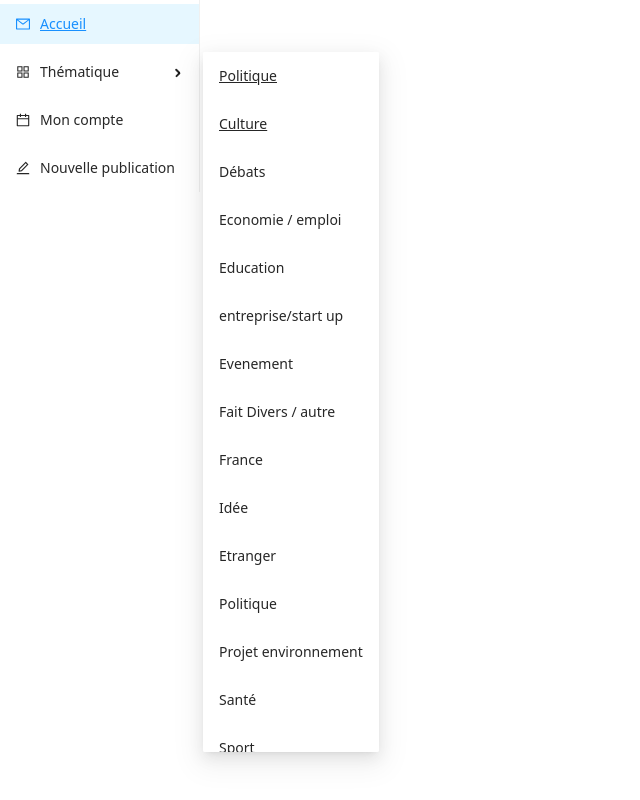
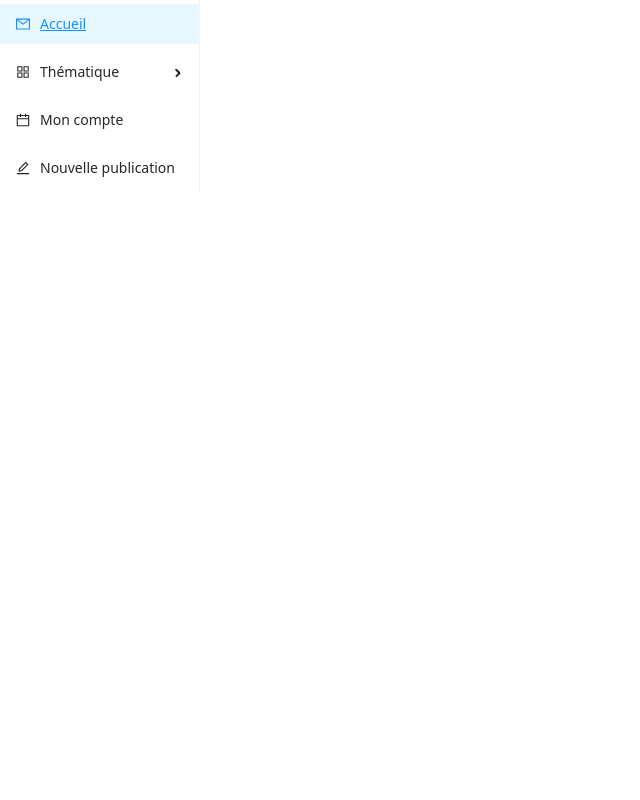
Before and after one commit to remybajo/projetagora, a React (Create React App) app in the folder reactapp/: page /SideBarDroite in a window 1280 px wide. Shown: the whole page, without its empty margins (0-640 px from the left). Built offline with nearby package versions, Linux system fonts and the light colour scheme.

Commit message:
envoie derniere modif

```diff
--- a/reactapp/src/Accueil.js
+++ b/reactapp/src/Accueil.js
@@ -38,7 +38,8 @@ import {
   LinkOutlined,
   DownCircleFilled,
 } from "@ant-design/icons";
-
+import SideBarDroite from "./SideBarDroite";
+import EnTete from "./EnTete";
 import Carousel from "react-bootstrap/Carousel";
 import Button from "react-bootstrap/Button";
 
--- a/reactapp/src/SideBarDroite.js
+++ b/reactapp/src/SideBarDroite.js
@@ -1,7 +1,8 @@
-import React, { useState } from "react";
+
 import { Link, Redirect } from "react-router-dom";
+import React, { useState, useEffect, useRef } from "react";
 import Inscription from "./inscription";
-import { connect } from "react-redux";
+import { connect } from 'react-redux'
 import {
   Button,
   Layout,
@@ -13,7 +14,7 @@ import {
   Row,
   Col,
   Tabs,
-  Modal,
+  Modal
 } from "antd";
 import "antd/dist/antd.css";
 import {
@@ -39,10 +40,37 @@ const { SubMenu } = Menu;
 const { Meta } = Card;
 const { TabPane } = Tabs;
 
+
 function SideBarDroite(props) {
   const [isModalVisible, setIsModalVisible] = useState(false);
-  const [isConnect, setIsConnect] = useState(false);
-  const [isConnectProfil, setIsConnectProfil] = useState(false);
+  const [isConnect, setIsConnect] = useState(false)
+  const [isConnectProfil, setIsConnectProfil] = useState(false)
+  const [theme, setTheme] = useState("")
+
+  //Bade de donnée Data
+const themeData = [
+
+  "Emploi",
+  "Education",
+  "Politique",
+  "Evenement",
+  "Environnement",
+  "Sport",
+  "Tourisme",
+  "Tu as remarqué ?"
+
+]
+
+
+
+  var findClickTheme = (theme) => {
+    setTheme(theme)
+
+
+  }
+  if (theme){
+   return <Redirect to={`/pageTheme/${theme}`} />
+  }
 
   var showModal = () => {
     setIsModalVisible(true);
@@ -57,94 +85,76 @@ function SideBarDroite(props) {
   };
 
   var handleClick = async () => {
-    if (props.token == null) {
-      showModal();
-    } else {
-      setIsConnect(true);
-    }
-  };
+    if (props.token == null){
+    showModal()
+ } else{
+   setIsConnect(true)
+  }}
 
-  if (isConnect) {
+  if (isConnect){
     return <Redirect to="/pageprofil" />;
   }
 
   var handleClickPubli = (e) => {
-    if (props.token == null) {
-      showModal();
-    } else {
-      setIsConnectProfil(true);
+    if (props.token == null){
+      showModal()
+   } else{
+     setIsConnectProfil(true)
+    }}
+
+    if (isConnectProfil){
+      return <Redirect to="/nouvelPublication" />;
     }
-  };
 
-  if (isConnectProfil) {
-    return <Redirect to="/nouvelPublication" />;
-  }
+
+
+
+
+    var publiTheme = themeData.map((theme, i) => {
+      return (
+        <Menu.Item onClick={() => findClickTheme(theme)} key="i">{theme}</Menu.Item>
+      )})
 
   return (
     <Sider className="site-layout-background">
-      <Modal
-        title="connexion/inscription"
-        style={{ displayflex: 1, width: 150 }}
-        visible={isModalVisible}
-        onOk={handleOk}
-        onCancel={handleCancel}
-      >
-        <Inscription />{" "}
-      </Modal>{" "}
+      <Modal title="connexion/inscription" style={{ displayflex: 1, width: 150 }}
+
+visible={isModalVisible}
+onOk={handleOk}
+onCancel={handleCancel}>
+<Inscription /> </Modal>
+      {" "}
       <Menu
         style={{ width: 200 }}
         defaultSelectedKeys={["1"]}
-        defaultOpenKeys={["sub1"]}
+        // defaultOpenKeys={["sub1"]}
       >
         <Menu.Item key="1" icon={<MailOutlined />}>
           <Link to="/">Accueil</Link>
         </Menu.Item>
         <SubMenu key="sub1" icon={<AppstoreOutlined />} title="Thématique">
-          <Menu.Item key="3">
-            <Link to="/">Politique</Link>
-          </Menu.Item>
-          <Menu.Item key="4">
-            <Link to="/">Culture</Link>
-          </Menu.Item>
-          <Menu.Item key="4">Débats</Menu.Item>
-          <Menu.Item key="4">Economie / emploi </Menu.Item>
-          <Menu.Item key="4">Education </Menu.Item>
-          <Menu.Item key="4">entreprise/start up </Menu.Item>
-          <Menu.Item key="4">Evenement</Menu.Item>
-          <Menu.Item key="4">Fait Divers / autre </Menu.Item>
-          <Menu.Item key="4">France </Menu.Item>
-          <Menu.Item key="4">Idée</Menu.Item>
-          <Menu.Item key="4">Etranger</Menu.Item>
-          <Menu.Item key="4">Politique</Menu.Item>
-          <Menu.Item key="4">Projet environnement</Menu.Item>
-          <Menu.Item key="4">Santé</Menu.Item>
-          <Menu.Item key="4">Sport</Menu.Item>
-          <Menu.Item key="4">T’as remarqué?</Menu.Item>
-          <Menu.Item key="4">Tourisme / voyage </Menu.Item>
-          <Menu.Item key="4">Transport</Menu.Item>
+          {publiTheme}
         </SubMenu>
-        <Menu.Item
-          onClick={() => handleClick()}
-          key="2"
-          icon={<CalendarOutlined />}
-        >
-          Mon compte
+        <Menu.Item  onClick={() => handleClick()} key="2" icon={<CalendarOutlined  />}  >
+        Mon compte
         </Menu.Item>
 
-        <Menu.Item
-          onClick={() => handleClickPubli()}
-          key="link"
-          icon={<EditOutlined />}
-        >
-          Nouvelle publication
+        <Menu.Item  onClick={() => handleClickPubli()} key="link" icon={<EditOutlined />}>
+
+        Nouvelle publication
+
         </Menu.Item>
       </Menu>
     </Sider>
   );
 }
 
-function mapStateToProps(state) {
-  return { token: state.token };
+function mapStateToProps(state){
+  return {token:state.token}
 }
 
-export default connect(mapStateToProps, null)(SideBarDroite);
+export default connect(
+  mapStateToProps,
+  null,
+
+)(SideBarDroite) ;
```
